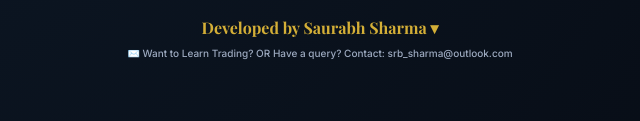
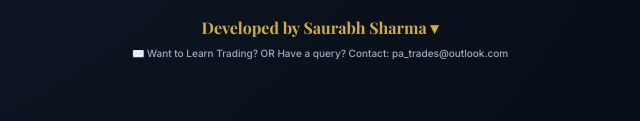
Before and after one commit to srbsharma92/priceAction3, an Astro site in the folder astro-site/: page / in a window 1280 px wide. Shown: the part 559-680 px from the top of the page, 320-960 px from the left. Built offline with nearby package versions, Linux system fonts and the light colour scheme; Astro itself is replaced by a stand-in of ours; no server answers.

Commit message:
Update index.astro

```diff
--- a/astro-site/src/pages/index.astro
+++ b/astro-site/src/pages/index.astro
@@ -57,7 +57,7 @@ import '../styles/theme.css';
           <p>For any questions or a quick discussion or learning, feel free to mail him — or book a session.</p>
         </div>
       </div>
-      <p class="footer-contact"><a href="mailto:srb_sharma@outlook.com">✉️ Want to Learn Trading? OR Have a query? Contact: srb_sharma@outlook.com</a></p>
+      <p class="footer-contact"><a href="mailto:pa_trades@outlook.com">✉️ Want to Learn Trading? OR Have a query? Contact: pa_trades@outlook.com</a></p>
       <p class="footer-note">**Only Stocks with Traded value above 10L</p>
     </div>
 
```
